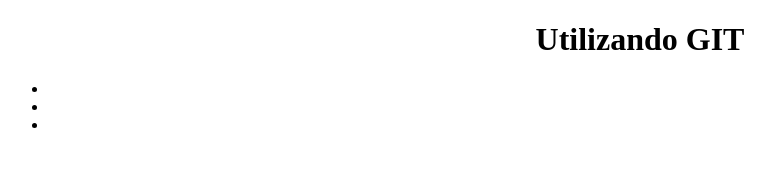
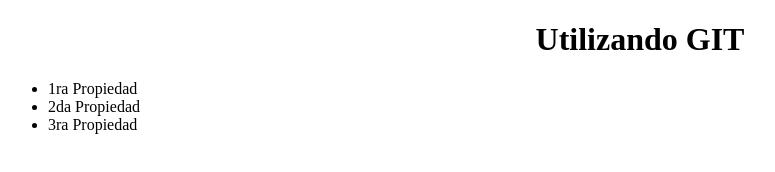
Before and after one commit to almodobar/primeraprueba, a plain HTML site: page index.html in a window 1280 px wide. Shown: the whole page, without its empty margins (0-775 px from the left). Drawn offline with Linux system fonts and the light colour scheme.

Commit message:
cambio final index

```diff
--- a/index.html
+++ b/index.html
@@ -15,9 +15,9 @@
     <div>
         <footer>
             <ul>
-                <li></li>
-                <li></li>
-                <li></li>
+                <li>1ra Propiedad</li>
+                <li>2da Propiedad</li>
+                <li>3ra Propiedad</li>
             </ul>
         </footer>
     </div>
```
